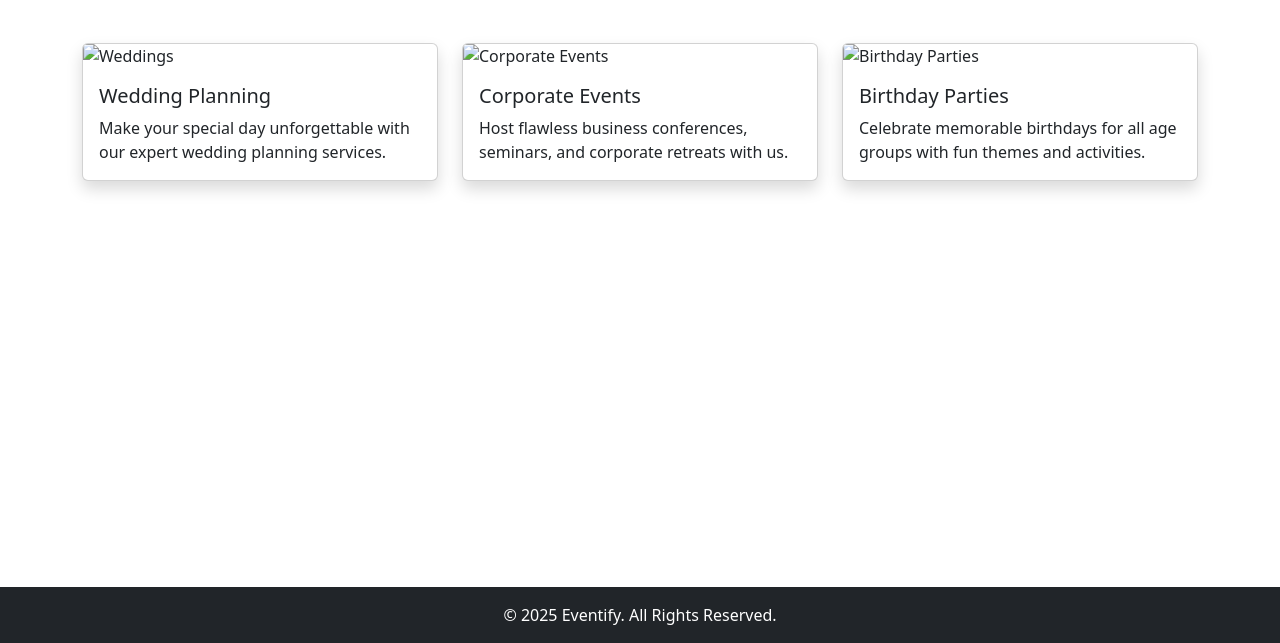
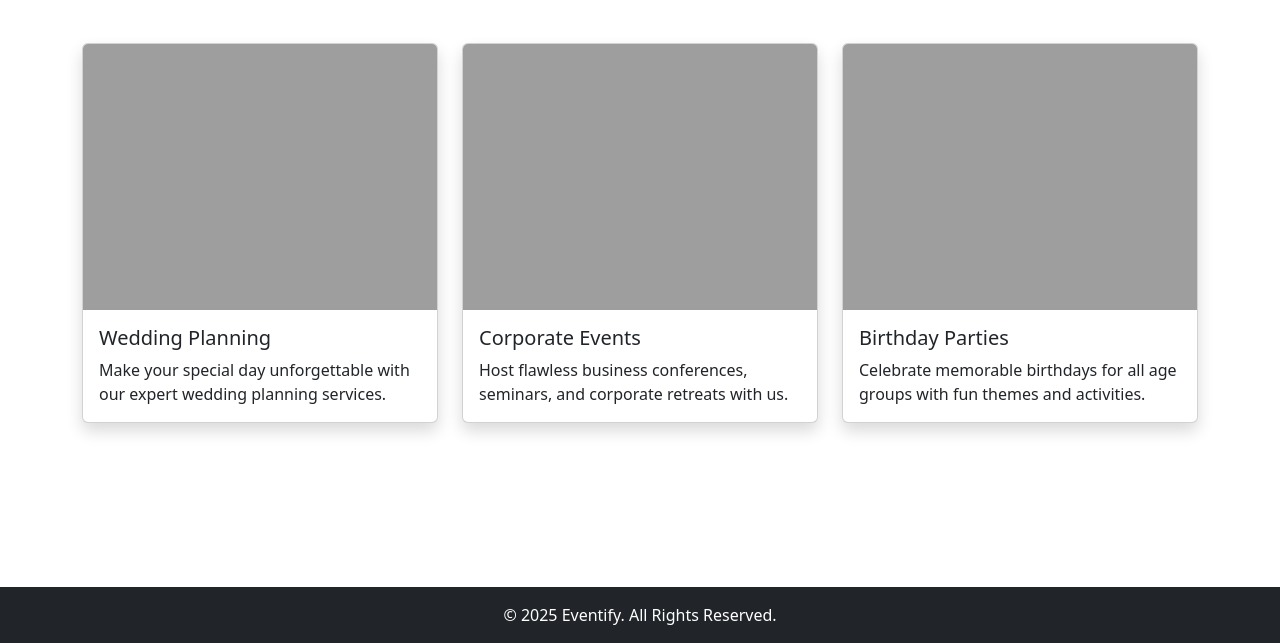
Before and after one commit to nazmulnahid-git/eventify, a plain HTML site: page services.html in a window 1280 px wide. Shown: the part 157-800 px from the top of the page. Drawn offline with nearby package versions, Linux system fonts and the light colour scheme; the site is published under a folder, as on GitHub Pages, so addresses that start at the root find nothing.

Commit message:
Fix image paths in HTML files to ensure correct loading of images

```diff
--- a/services.html
+++ b/services.html
@@ -34,7 +34,7 @@
   <div class="row g-4">
     <div class="col-md-4">
       <div class="card h-100 shadow">
-        <img src="/images/event5.jpg" class="card-img-top" alt="Weddings">
+        <img src="images/event5.jpg" class="card-img-top" alt="Weddings">
         <div class="card-body">
           <h5 class="card-title">Wedding Planning</h5>
           <p class="card-text">Make your special day unforgettable with our expert wedding planning services.</p>
@@ -43,7 +43,7 @@
     </div>
     <div class="col-md-4">
       <div class="card h-100 shadow">
-        <img src="/images/event6.jpg" class="card-img-top" alt="Corporate Events">
+        <img src="images/event6.jpg" class="card-img-top" alt="Corporate Events">
         <div class="card-body">
           <h5 class="card-title">Corporate Events</h5>
           <p class="card-text">Host flawless business conferences, seminars, and corporate retreats with us.</p>
@@ -52,7 +52,7 @@
     </div>
     <div class="col-md-4">
       <div class="card h-100 shadow">
-        <img src="/images/event7.jpg" class="card-img-top" alt="Birthday Parties">
+        <img src="images/event7.jpg" class="card-img-top" alt="Birthday Parties">
         <div class="card-body">
           <h5 class="card-title">Birthday Parties</h5>
           <p class="card-text">Celebrate memorable birthdays for all age groups with fun themes and activities.</p>
```
Also changed, not shown: about.html (+1 -1 lines), index.html (+3 -3 lines).
